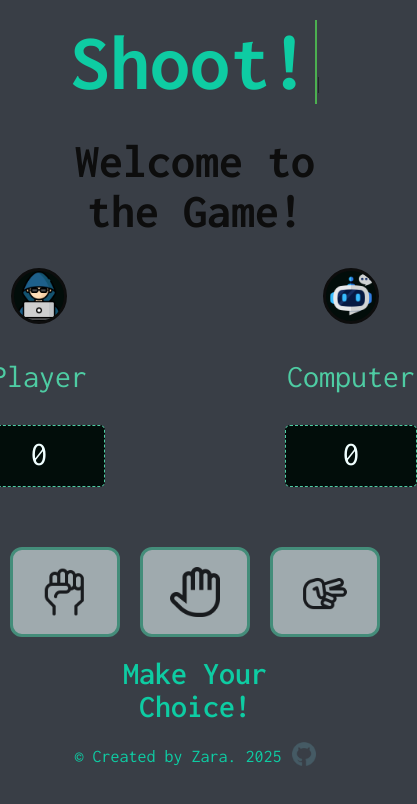
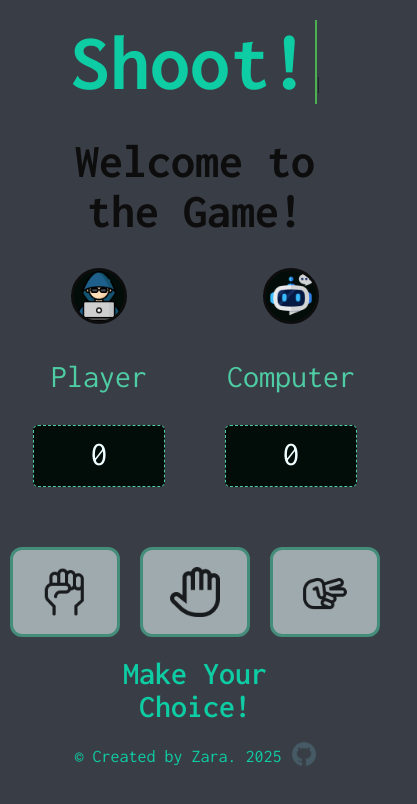
Before and after one commit to DeusVult09/Rock-Paper-Scissors, a plain HTML site: page index.html in a window 390 px wide. Shown: the whole page, 417 px wide, since content can reach past the window. Drawn offline with nearby package versions, Linux system fonts and the light colour scheme.

Commit message:
Add: Media query for responsiveness.

```diff
--- a/style.css
+++ b/style.css
@@ -1,3 +1,6 @@
+
+@import url('https://fonts.googleapis.com/css2?family=Inconsolata:wdth,wght@50..200,200..900&display=swap');
+
 .container {
   width: 70%;
   margin: auto;
@@ -174,3 +177,12 @@ footer {
 #reset-btn:hover {
   background-color: #0ECCA3;
 }
+
+@media screen and (max-width: 800px) {
+  .hero-container {
+    display: flex;
+    justify-content: center;
+    align-items: center;
+    gap: 60px;
+  }
+}
```
